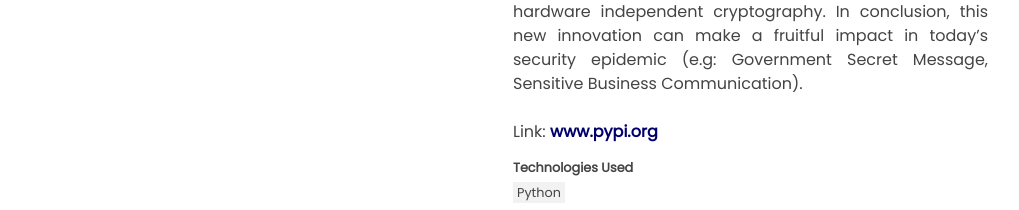
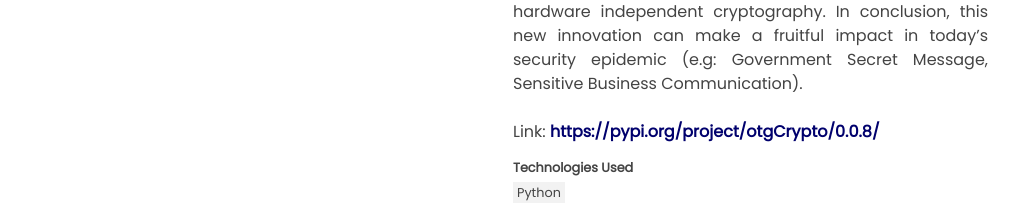
Before and after one commit to hack4tahsin/hack4tahsin.github.io, a plain HTML site: page include/project.html in a window 1280 px wide. Shown: the part 865-1075 px from the top of the page, without its empty margins (127-1146 px from the left). Drawn offline with nearby package versions, Linux system fonts and the light colour scheme.

Commit message:
Update project.html

```diff
--- a/include/project.html
+++ b/include/project.html
@@ -81,7 +81,7 @@
                             Also, OTG is a software and hardware independent cryptography.
                             In conclusion, this new innovation can make a fruitful impact in today’s security epidemic (e.g: Government Secret Message, Sensitive Business Communication). <br /> <br />
 
-                            Link: <b> <a target="_blank" style="text-decoration: none; color: rgb(0, 0, 109)" href="https://www.pypi.org/"> <b> www.pypi.org </b> </a> </b>
+                            Link: <b> <a target="_blank" style="text-decoration: none; color: rgb(0, 0, 109)" href="https://pypi.org/project/otgCrypto/0.0.8/"> <b> https://pypi.org/project/otgCrypto/0.0.8/ </b> </a> </b>
                         </p>
 
                         <div class="technologies">
```
